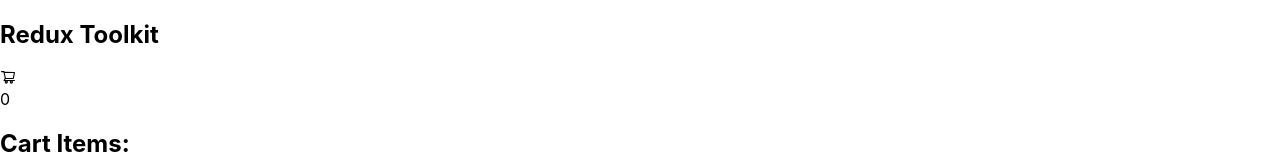
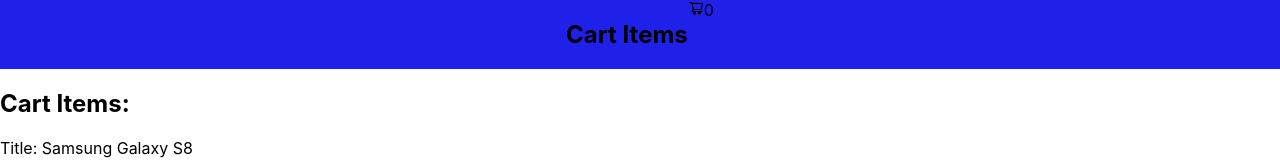
Before and after one commit to Kidd254/State-Management-with-Redux, a React (Create React App) app: page / in a window 1280 px wide. Shown: the top 160 px of the page. Built offline with nearby package versions, Linux system fonts and the light colour scheme.

Commit message:
import styling into the file

```diff
--- a/src/components/NavBar.js
+++ b/src/components/NavBar.js
@@ -1,12 +1,13 @@
 import { AiOutlineShoppingCart } from "react-icons/ai";
-import {useSelector} from 'react-redux'
+import {useSelector} from 'react-redux';
+import styles from '../Styles/Nav.module.css';
 
 const Navbar = () => {
     const { amount } = useSelector ((state) => state.cart)
     return (
-        <nav>
-        <div className="nav-center">
-            <h1>Redux Toolkit</h1>
+        <nav className={styles.nav}>
+        <div className={styles.center}>
+            <h1>Cart Items</h1>
             <AiOutlineShoppingCart />
         <div>{amount}</div>
             </div>
```
